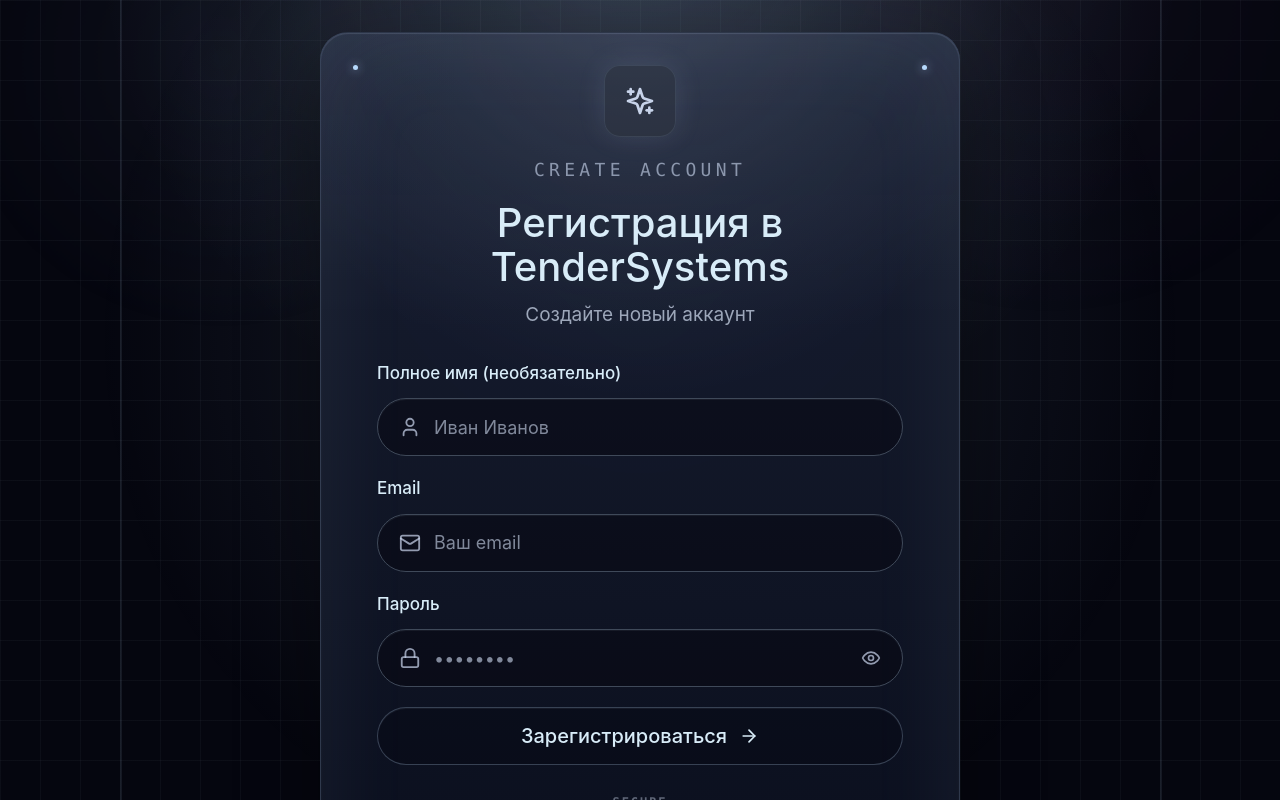
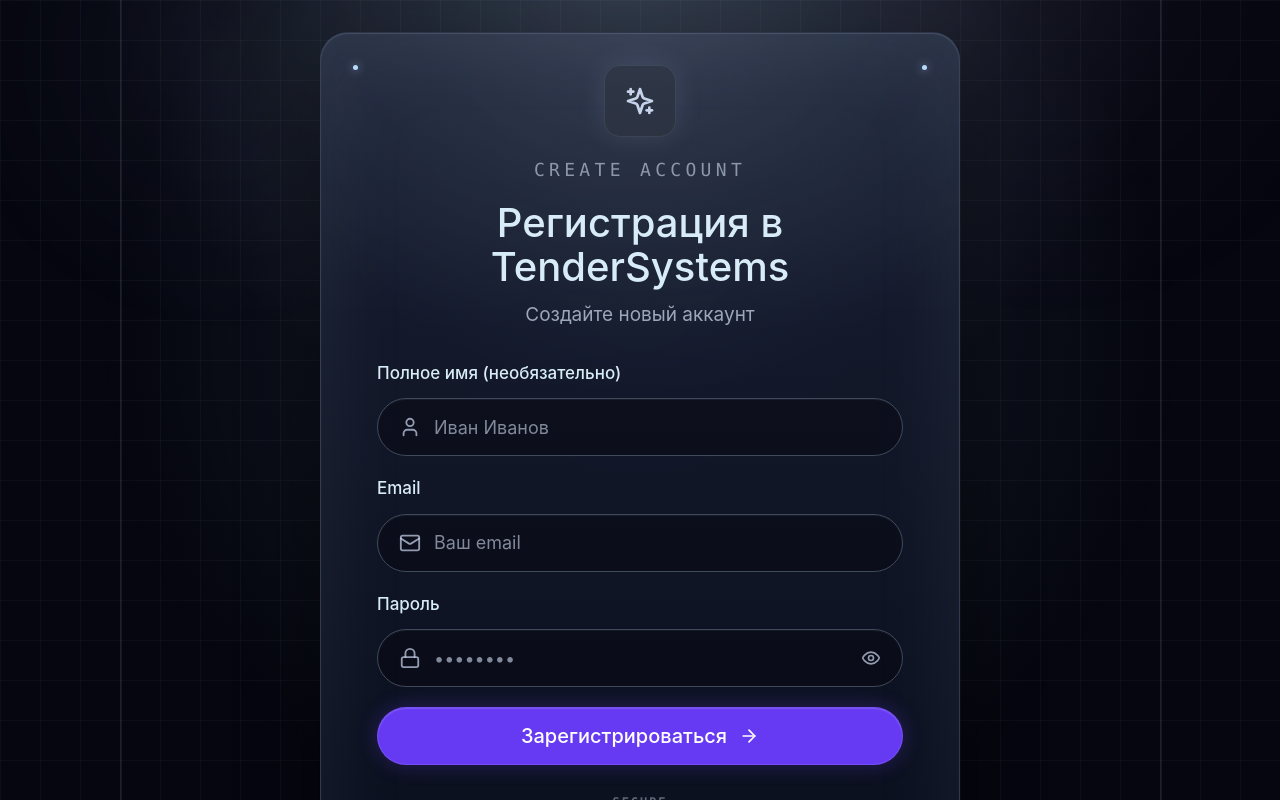
Before and after one commit to wmzpwnz/TenderSystems, a React (Vite) app in the folder frontend/: page /register in a window 1280 px wide. Shown: the top 800 px of the page. Built offline with nearby package versions, Linux system fonts and the light colour scheme.

Commit message:
feat(ui): update design system and align auth pages with DESIGN.md

```diff
--- a/frontend/src/index.css
+++ b/frontend/src/index.css
@@ -372,7 +372,7 @@
   width: 100%;
   height: 62px;
   border: 1px solid rgba(186, 215, 247, 0.22) !important;
-  border-radius: 999px !important;
+  border-radius: 6px !important;
   background: rgba(5, 6, 15, 0.46) !important;
   color: var(--color-glacier) !important;
   font-size: 18px;
@@ -394,7 +394,7 @@
 .authkit-input:focus {
   border-color: rgba(182, 217, 252, 0.58) !important;
   background: rgba(5, 6, 15, 0.58) !important;
-  box-shadow: rgba(199, 211, 234, 0.1) 0 1px 1px inset, rgba(186, 207, 247, 0.24) 0 0 0 3px !important;
+  box-shadow: rgba(199, 211, 234, 0.1) 0 1px 1px inset, rgba(102, 58, 243, 0.15) 0 0 0 3px !important;
 }
 
 .authkit-input-icon {
@@ -427,20 +427,20 @@
   align-items: center;
   justify-content: center;
   gap: 12px;
-  border: 1px solid rgba(186, 215, 247, 0.26);
+  border: 1px solid rgba(255, 255, 255, 0.1);
   border-radius: 999px;
-  background: rgba(5, 6, 15, 0.32);
-  color: var(--color-glacier);
+  background: var(--color-electric-iris);
+  color: #ffffff;
   font-size: 20px;
   font-weight: 500;
-  box-shadow: rgba(199, 211, 234, 0.08) 0 1px 1px inset;
+  box-shadow: 0 0 20px rgba(102, 58, 243, 0.3), inset 0 1px 1px rgba(255, 255, 255, 0.15);
   transition: background-color var(--motion-fast) var(--motion-ease-out), border-color var(--motion-fast) var(--motion-ease-out), box-shadow var(--motion-fast) var(--motion-ease-out), transform var(--motion-fast) var(--motion-ease-out);
 }
 
 .authkit-submit:hover {
-  border-color: rgba(182, 217, 252, 0.5);
-  background: rgba(102, 58, 243, 0.16);
-  box-shadow: rgba(199, 211, 234, 0.12) 0 1px 1px inset, var(--shadow-sm);
+  border-color: rgba(255, 255, 255, 0.2);
+  background: #7651f4;
+  box-shadow: 0 0 28px rgba(102, 58, 243, 0.5), inset 0 1px 1px rgba(255, 255, 255, 0.2);
   transform: translateY(-1px);
 }
 
```
Also changed, not shown: 1 other file (tests, documents, lock files or other folders).
